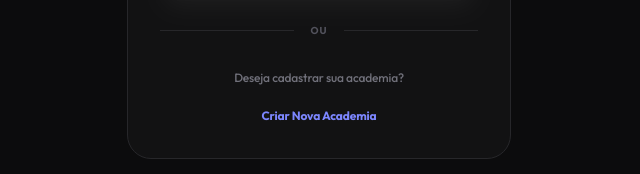
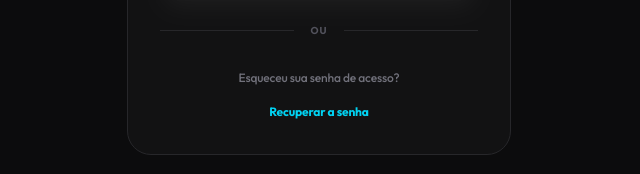
Before and after one commit to WanderSarmento/GymFlow2.0, a React (Vite) app: page / in a window 1280 px wide. Shown: the part 458-632 px from the top of the page, without its empty margins (321-961 px from the left). Built offline with nearby package versions, Linux system fonts and the light colour scheme; no server answers.

Commit message:
feat(auth): add forgot password flow support
Introduce login modal state management to support password recovery requests and ensure proper modal reset on open.

```diff
--- a/src/App.tsx
+++ b/src/App.tsx
@@ -75,6 +75,7 @@ export default function App() {
   const [isShareModalOpen, setIsShareModalOpen] = useState(false);
   const [isCustomizeModalOpen, setIsCustomizeModalOpen] = useState(false);
   const [isLoginModalOpen, setIsLoginModalOpen] = useState(false);
+  const [loginModalMode, setLoginModalMode] = useState<'login' | 'register' | 'forgot_request'>('login');
   const [isSupabaseModalOpen, setIsSupabaseModalOpen] = useState(false);
 
   // Core occupancy and telemetry state
@@ -388,7 +389,10 @@ export default function App() {
               <button
                 id="portal-login-btn"
                 type="button"
-                onClick={() => setIsLoginModalOpen(true)}
+                onClick={() => {
+                  setLoginModalMode('login');
+                  setIsLoginModalOpen(true);
+                }}
                 className="w-full py-4 rounded-2xl bg-white text-black font-bold text-sm hover:bg-zinc-200 transition-all shadow-xl shadow-white/5 cursor-pointer"
               >
                 Entrar no Painel
@@ -401,13 +405,17 @@ export default function App() {
               </div>
 
               <div className="text-center">
-                <p className="text-xs text-zinc-500 mb-4">Deseja cadastrar sua academia?</p>
+                <p className="text-xs text-zinc-500 mb-3">Esqueceu sua senha de acesso?</p>
                 <button
                   type="button"
-                  onClick={() => setIsRegisterModalOpen(true)}
-                  className="text-xs font-bold text-indigo-400 hover:text-indigo-300 transition-colors cursor-pointer"
+                  id="portal-forgot-password-btn"
+                  onClick={() => {
+                    setLoginModalMode('forgot_request');
+                    setIsLoginModalOpen(true);
+                  }}
+                  className="text-xs font-bold text-cyan-400 hover:text-cyan-300 transition-colors cursor-pointer"
                 >
-                  Criar Nova Academia
+                  Recuperar a senha
                 </button>
               </div>
             </div>
@@ -550,6 +558,7 @@ export default function App() {
         }}
         currentGym={currentGym || undefined}
         availableGyms={gyms}
+        initialMode={loginModalMode}
       />
 
       {/* SaaS Modal 5: Supabase Connection & SQL Schema Export */}
--- a/src/components/GymLoginModal.tsx
+++ b/src/components/GymLoginModal.tsx
@@ -1,4 +1,4 @@
-import React, { useState } from 'react';
+import React, { useState, useEffect } from 'react';
 import {
   X,
   Lock,
@@ -36,7 +36,7 @@ interface GymLoginModalProps {
   onOpenRegisterModal?: () => void;
   currentGym?: GymProfile;
   availableGyms?: GymProfile[];
-  initialMode?: 'login' | 'register';
+  initialMode?: 'login' | 'register' | 'forgot_request';
 }
 
 type AuthMode = 'login' | 'register' | 'forgot_request' | 'forgot_reset' | 'register_success';
@@ -100,6 +100,15 @@ export const GymLoginModal: React.FC<GymLoginModalProps> = ({
   const [errorMessage, setErrorMessage] = useState<string | null>(null);
   const [successMessage, setSuccessMessage] = useState<string | null>(null);
   const [previewCodeNotice, setPreviewCodeNotice] = useState<string | null>(null);
+
+  useEffect(() => {
+    if (isOpen) {
+      setMode(initialMode);
+      setErrorMessage(null);
+      setSuccessMessage(null);
+      setPreviewCodeNotice(null);
+    }
+  }, [isOpen, initialMode]);
 
   if (!isOpen) return null;
 
```
